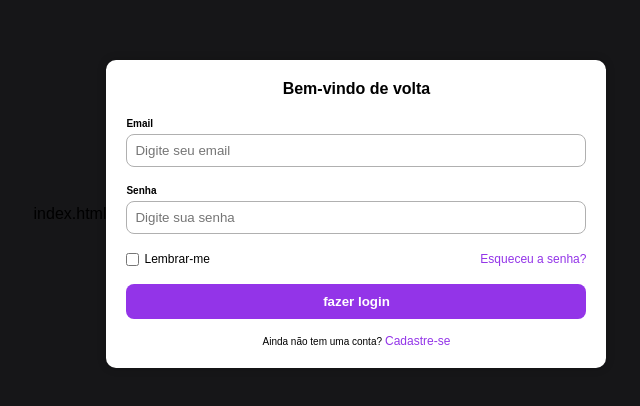
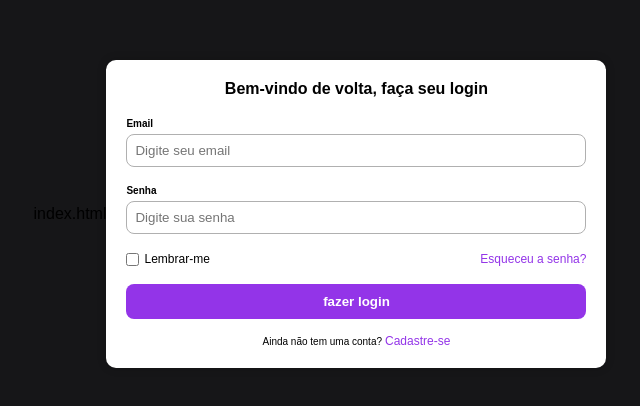
Before and after one commit to Hestermartins/login3, a plain HTML site: page index.html in a window 1280 px wide. Shown: the part 186-592 px from the top of the page, without its empty margins (320-960 px from the left). Drawn offline with Linux system fonts and the light colour scheme.

Commit message:
faça seu login

```diff
--- a/index.html
+++ b/index.html
@@ -10,7 +10,7 @@ index.html
   </head>
   <body>
     <div class="container">
-      <h1>Bem-vindo de volta</h1>
+      <h1>Bem-vindo de volta, faça seu login</h1>
       <form>
         <div class="container-inputs">
           <label for="email">Email</label>
```
